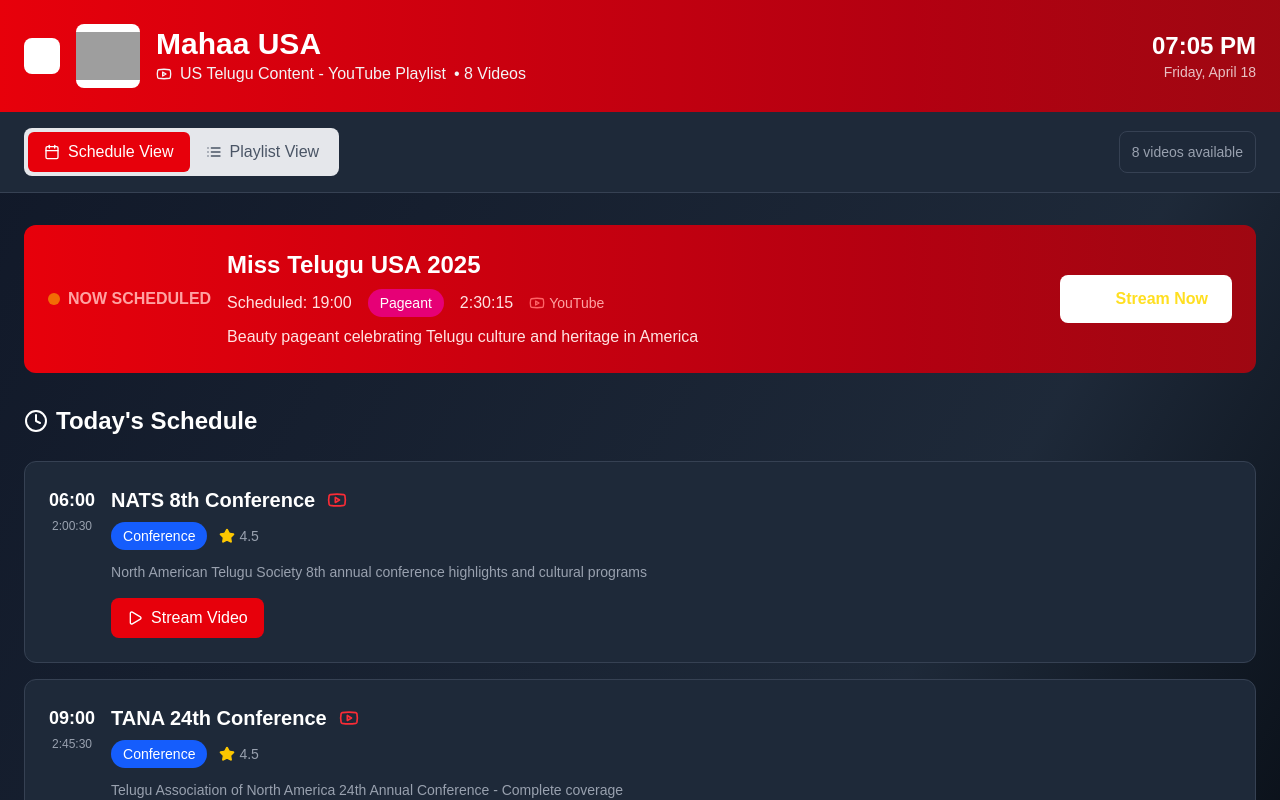
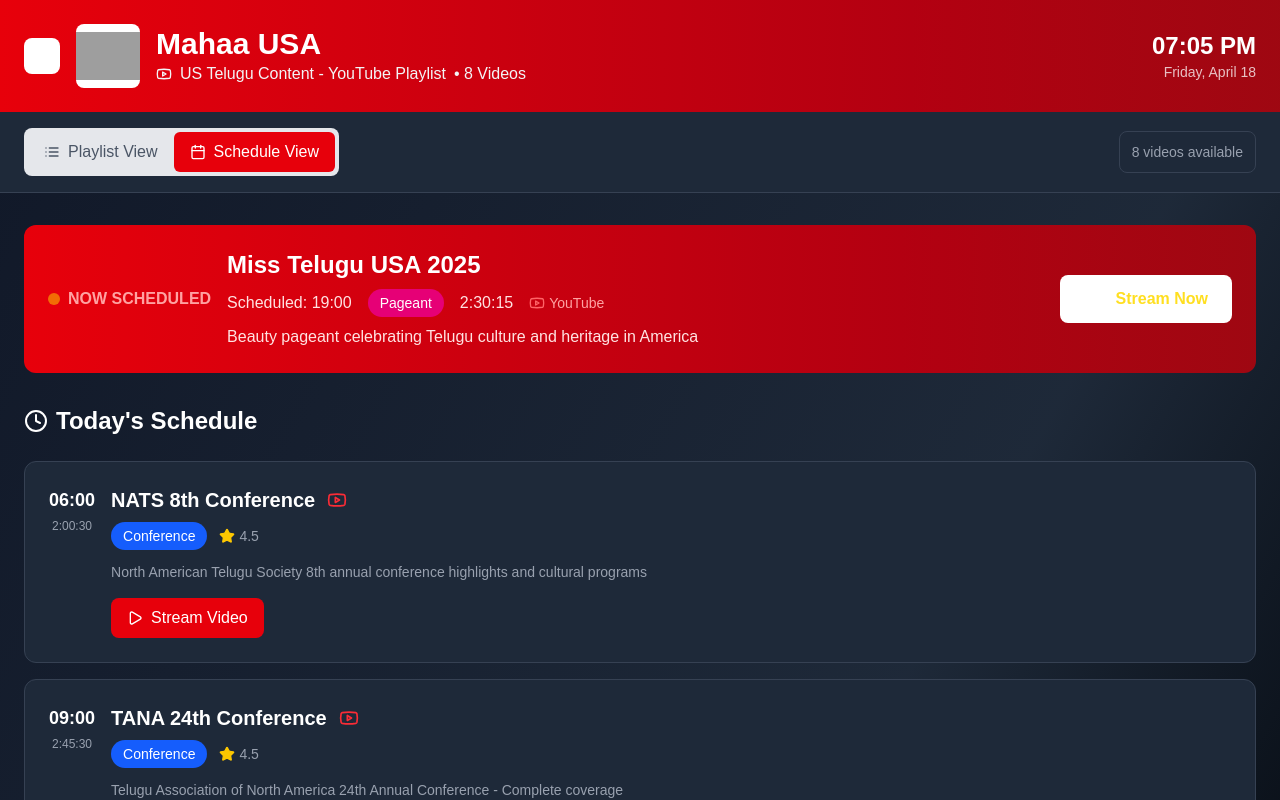
Before and after one commit to skillgekku/mahaadigital, a Next.js app: page / in a window 1280 px wide. Both pictures are taken after a click on the button "Watch Now". Shown: the top 800 px of the page. Built offline with nearby package versions, Linux system fonts and the light colour scheme; grey boxes are pictures that could not be loaded.

Commit message:
Switch buttons

```diff
--- a/app/components/channel/MahaaUSAPlaylist.tsx
+++ b/app/components/channel/MahaaUSAPlaylist.tsx
@@ -165,6 +165,17 @@
         <div className="container mx-auto flex items-center justify-between">
           <div className="flex items-center space-x-4">
             <div className="flex bg-gray-200 dark:bg-gray-700 rounded-lg p-1">
+                              <button
+                onClick={() => setViewMode('playlist')}
+                className={`px-4 py-2 rounded-md flex items-center space-x-2 transition-colors ${
+                  viewMode === 'playlist'
+                    ? 'bg-red-600 text-white'
+                    : 'text-gray-600 dark:text-gray-300 hover:bg-gray-300 dark:hover:bg-gray-600'
+                }`}
+              >
+                <List className="w-4 h-4" />
+                <span>Playlist View</span>
+              </button>
               <button
                 onClick={() => setViewMode('schedule')}
                 className={`px-4 py-2 rounded-md flex items-center space-x-2 transition-colors ${
@@ -176,17 +187,7 @@
                 <Calendar className="w-4 h-4" />
                 <span>Schedule View</span>
               </button>
-              <button
-                onClick={() => setViewMode('playlist')}
-                className={`px-4 py-2 rounded-md flex items-center space-x-2 transition-colors ${
-                  viewMode === 'playlist'
-                    ? 'bg-red-600 text-white'
-                    : 'text-gray-600 dark:text-gray-300 hover:bg-gray-300 dark:hover:bg-gray-600'
-                }`}
-              >
-                <List className="w-4 h-4" />
-                <span>Playlist View</span>
-              </button>
+
             </div>
           </div>
 
```
